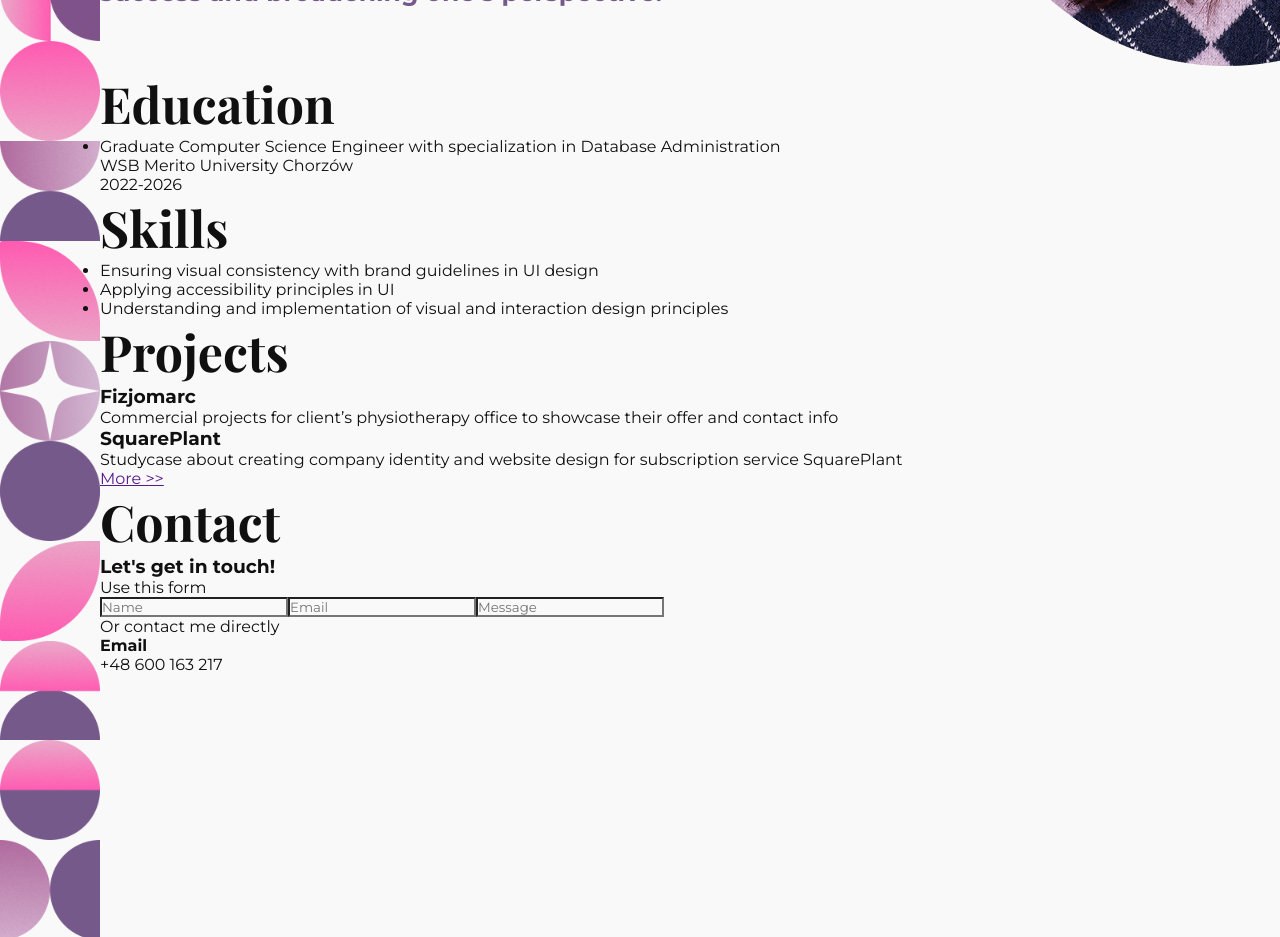
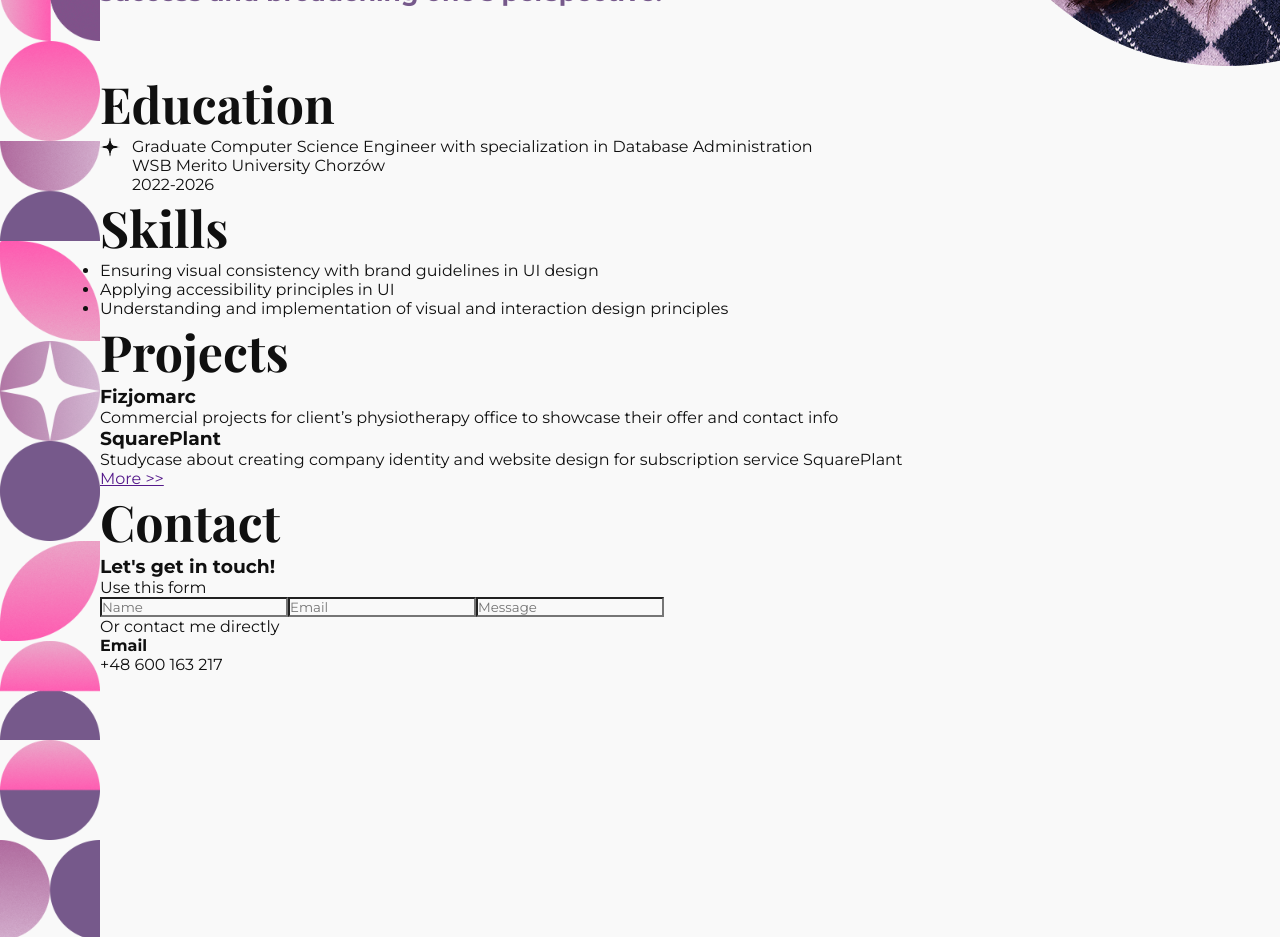
Before and after one commit to BlairStChair/portfolioWebsite, an Angular app: page / in a window 1280 px wide. Shown: the part 1660-2597 px from the top of the page. Built offline with nearby package versions, Linux system fonts and the light colour scheme.

Commit message:
Modified the look of list bullet

```diff
--- a/src/app/components/education/education.component.scss
+++ b/src/app/components/education/education.component.scss
@@ -0,0 +1,20 @@
+ul{
+    list-style: none;
+    padding-left: 0;
+
+    li{
+        position: relative;
+        padding-left: 32px;
+    }
+
+    li::before {
+        content: "";
+        position: absolute;
+        left: 0;
+        width: 20px;
+        height: 20px;
+        background-image: url("/assets/others/listBullet.png");
+        background-size: contain;
+        background-repeat: no-repeat;
+    }
+}
```
Also changed, not shown: public/assets/others/listBullet.png (added), src/app/components/education/education.component.html (line endings or trailing spaces).
